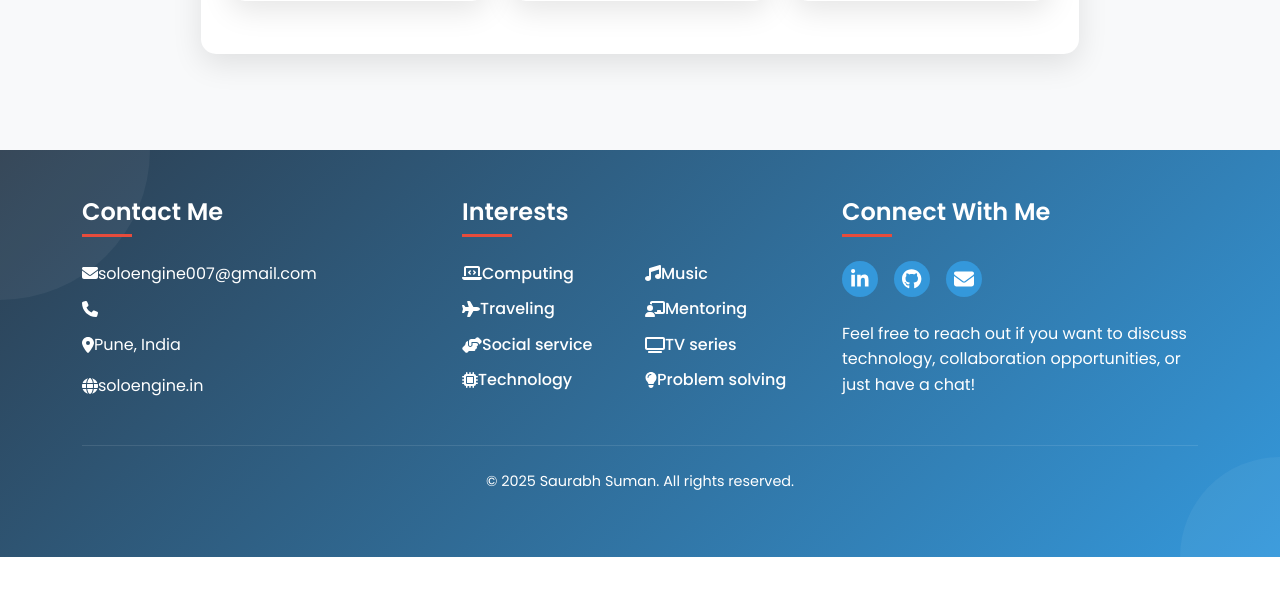
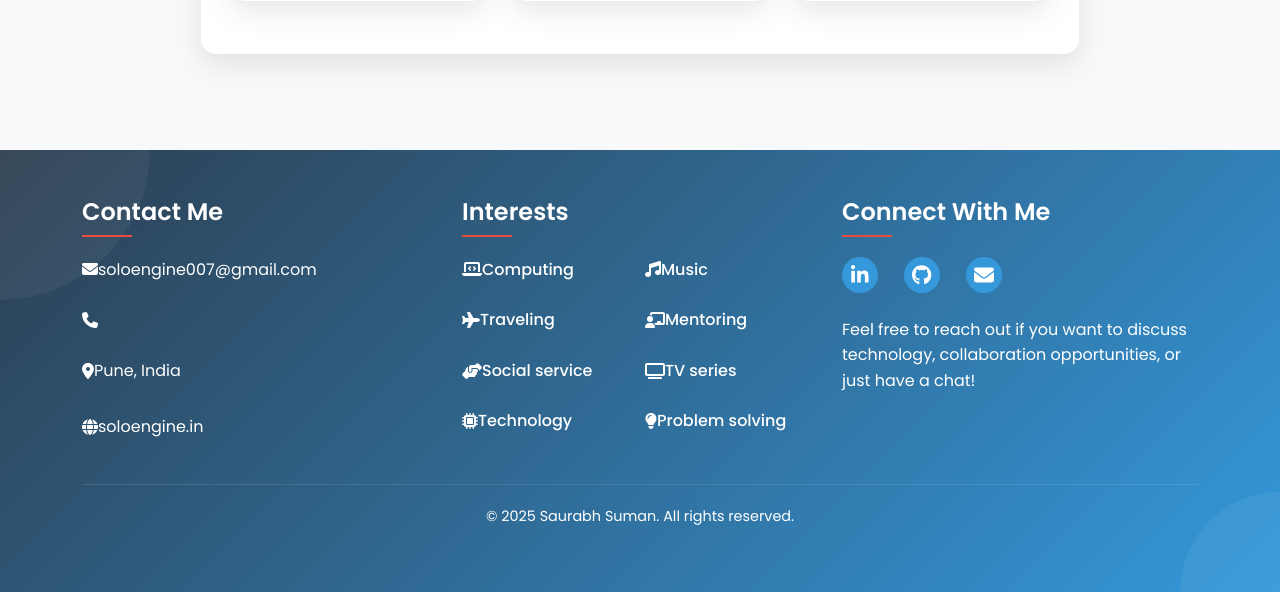
Before and after one commit to saurabh22suman/soloengine.in, a PHP site: page / in a window 1280 px wide. Shown: the part 5608-6200 px from the top of the page. Before the commit the page ends 6165 px from the top, so only its background shows below. Run offline with PHP 8.4, Linux system fonts and the light colour scheme; some libraries are stand-ins or nearby versions.

Commit message:
fixed footer icon spacing

```diff
--- a/css/style.css
+++ b/css/style.css
@@ -738,3 +738,57 @@ footer a:hover {
     background-color: rgba(255, 255, 255, 0.2);
     color: white;
 }
+
+/* Footer styling improvements */
+footer {
+    background-color: var(--primary-color);
+    color: white;
+}
+
+.footer-heading {
+    color: white;
+    position: relative;
+    padding-bottom: 10px;
+    margin-bottom: 20px;
+}
+
+.footer-heading:after {
+    content: "";
+    position: absolute;
+    bottom: 0;
+    left: 0;
+    width: 50px;
+    height: 2px;
+    background-color: var(--accent-color);
+}
+
+.footer-contact-item, .interest-item {
+    display: flex;
+    align-items: center;
+    margin-bottom: 15px;
+}
+
+.footer-contact-item i, .interest-item i {
+    margin-right: 15px; /* Increase space between icon and text */
+    min-width: 20px; /* Fixed width for icons to align text */
+    text-align: center;
+    color: var(--secondary-color);
+}
+
+.social-link {
+    margin-right: 10px;
+}
+
+.footer-bottom {
+    border-top: 1px solid rgba(255, 255, 255, 0.1);
+    margin-top: 30px;
+    padding-top: 20px;
+    text-align: center;
+}
+
+/* Responsive adjustments for footer */
+@media (max-width: 768px) {
+    .footer-contact-item i, .interest-item i {
+        margin-right: 12px;
+    }
+}
```
